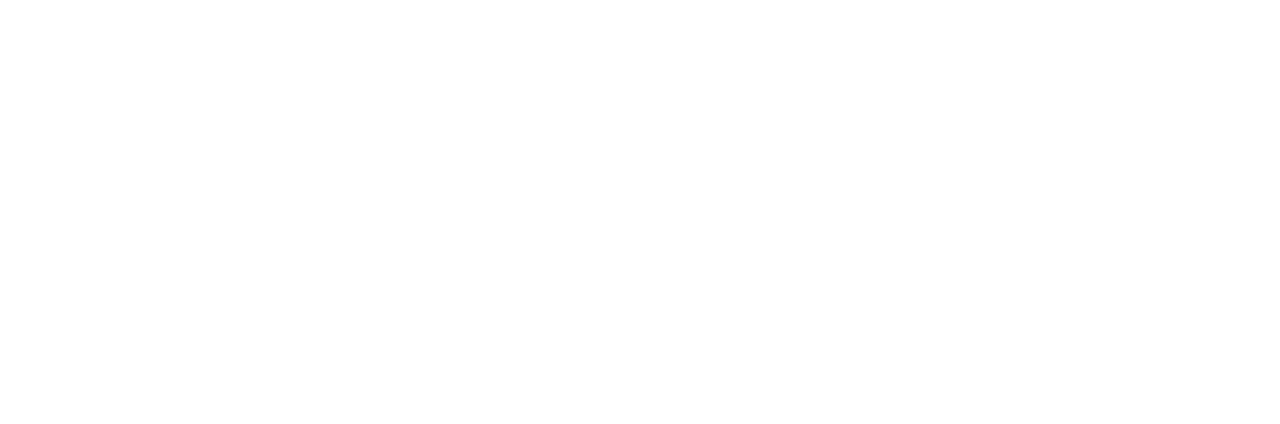
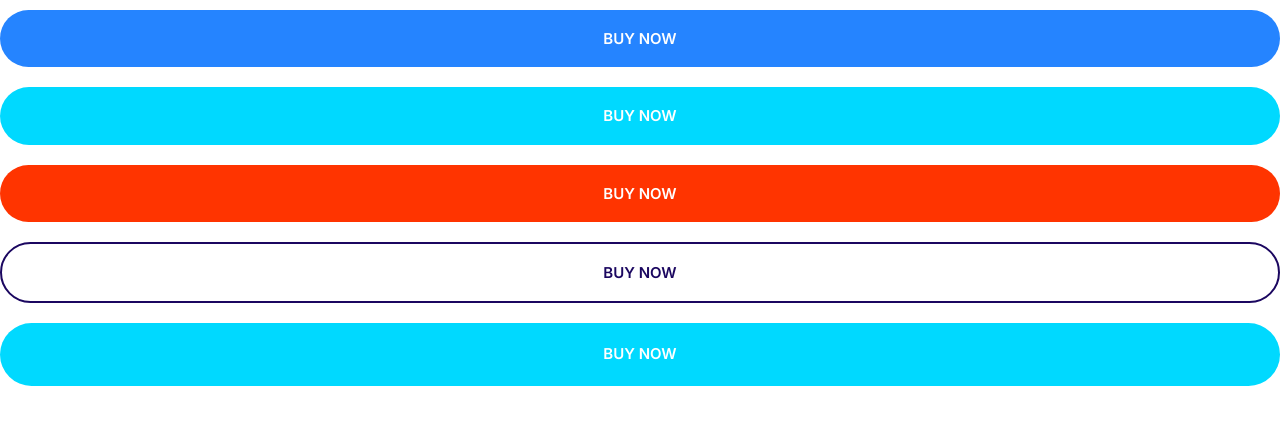
Before and after one commit to Leonard-McCook/Moshify, a plain HTML site: page index.html in a window 1280 px wide. Drawn offline with Linux system fonts and the light colour scheme.

Commit message:
Build buttons component.

```diff
--- a/css/styles.css
+++ b/css/styles.css
@@ -4,6 +4,12 @@
   --color-accent: #ff3400;
   --color-headings: #1b0760;
   --color-body: #918ca4;
+}
+
+*,
+*::after,
+*::before {
+  box-sizing: border-box;
 }
 
 /* Typography */
@@ -172,3 +178,66 @@ a {
   justify-content: center;
   align-items: center;
 }
+
+/* Buttons */
+.btn {
+  border-radius: 40px;
+  border: 0;
+  cursor: pointer;
+  font-size: 1.8rem;
+  font-weight: 600;
+  margin: 1rem 0;
+  padding: 2rem 3rem;
+  text-align: center;
+  text-transform: uppercase;
+  white-space: nowrap;
+}
+
+.btn--primary {
+  background: var(--color-primary);
+  color: #fff;
+}
+
+.btn--primary:hover {
+  background: #3a8ffd;
+}
+
+.btn--secondary {
+  background: var(--color-secondary);
+  color: #fff;
+}
+
+.btn--secondary:hover {
+  background: #00c8eb;
+}
+
+.btn--accent {
+  background: var(--color-accent);
+  color: #fff;
+}
+
+.btn--accent:hover {
+  background: #ec3000;
+}
+
+.btn--block {
+  width: 100%;
+  display: inline-block;
+}
+
+.btn--outline {
+  background: #fff;
+  color: var(--color-headings);
+  border: 2px solid var(--color-headings);
+}
+
+.btn--outline:hover {
+  background: var(--color-headings);
+  color: #fff;
+}
+
+@media screen and (min-width: 1024px) {
+  .btn {
+    font-size: 1.5rem;
+  }
+}
--- a/index.html
+++ b/index.html
@@ -14,5 +14,11 @@
     <link rel="stylesheet" href="css/normalize.css" />
     <link rel="stylesheet" href="css/styles.css" />
   </head>
-  <body></body>
+  <body>
+    <button class="btn btn--primary btn--block">Buy Now</button>
+    <button class="btn btn--secondary btn--block">Buy Now</button>
+    <button class="btn btn--accent btn--block">Buy Now</button>
+    <button class="btn btn--outline btn--block">Buy Now</button>
+    <a href="#" class="btn btn--secondary btn--block">Buy Now</a>
+  </body>
 </html>
```
Also changed, not shown: components/buttons.html (added, +5 -0 lines).
